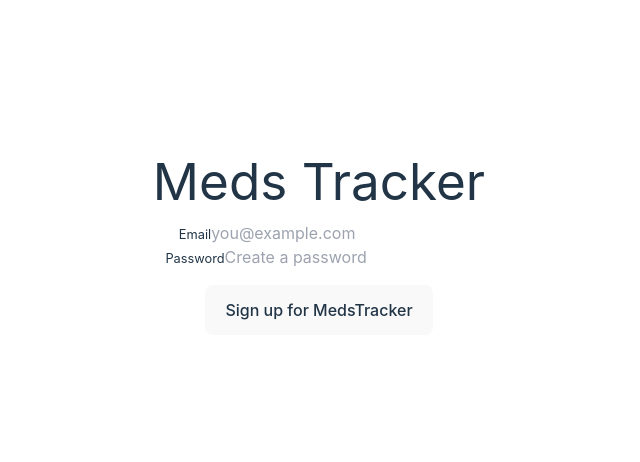
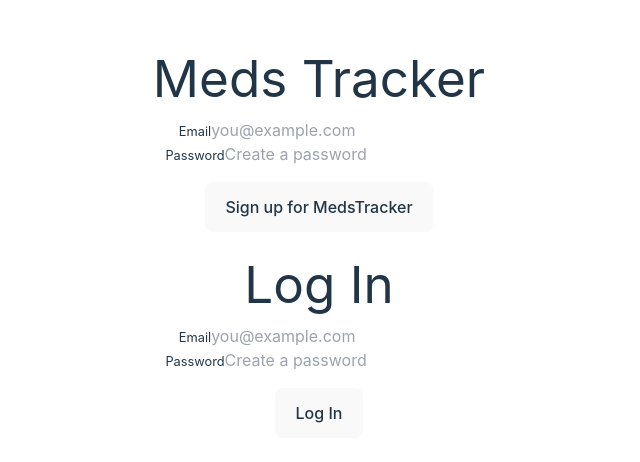
Before and after one commit to nia-h/Tracker, a React (Vite) app: page / in a window 1280 px wide. Shown: the part 156-618 px from the top of the page, without its empty margins (321-961 px from the left). Built offline with nearby package versions, Linux system fonts and the light colour scheme; no server answers.

Commit message:
feature: create login page

```diff
--- a/src/App.jsx
+++ b/src/App.jsx
@@ -3,6 +3,7 @@ import { useState } from 'react';
 import './App.css';
 import CreateEntry from './components/createEntry';
 import HomeGuest from './components/Homeguest';
+import Login from './components/login';
 
 function App() {
   const [count, setCount] = useState(0);
@@ -11,6 +12,7 @@ function App() {
     <>
       {/* <CreateEntry /> */}
       <HomeGuest />
+      <Login />
     </>
   );
 }
--- /dev/null
+++ b/src/components/login.jsx
@@ -0,0 +1,77 @@
+import React, { useState } from 'react';
+//import Page from "./Page"
+import Axios from 'axios';
+const dbBaseURL = import.meta.env.VITE_dbBaseURL;
+// const medsBaseURL = import.meta.env.VITE_medsBaseURL;
+
+function Login() {
+  const [email, setEmail] = useState();
+  const [password, setPassword] = useState();
+
+  async function handleSubmit(e) {
+    e.preventDefault();
+    try {
+      const { data: user } = await Axios.post(`${dbBaseURL}/login`, {
+        email,
+        password,
+      });
+      if (user) {
+        console.log('user==>', user);
+        localStorage.setItem('medTrackerToken', user.token);
+        localStorage.setItem('medTrackerUserEmail', user.email);
+      }
+    } catch (e) {
+      console.log('err==>', e);
+    }
+  }
+
+  return (
+    // <Page title="Welcome!" wide={true}>
+    <div className='row align-items-center'>
+      <div className='col-lg-7 py-3 py-md-5'>
+        <h1 className='display-3'>Log In</h1>
+        <p className='lead text-muted'></p>
+      </div>
+      <div className='col-lg-5 pl-lg-5 pb-3 py-lg-5'>
+        <form onSubmit={handleSubmit}>
+          <div className='form-group'></div>
+          <div className='form-group'>
+            <label htmlFor='email-register' className='text-muted mb-1'>
+              <small>Email</small>
+            </label>
+            <input
+              onChange={e => setEmail(e.target.value)}
+              id='email-register'
+              name='email'
+              className='form-control'
+              type='text'
+              placeholder='you@example.com'
+              autoComplete='off'
+            />
+          </div>
+          <div className='form-group'>
+            <label htmlFor='password-register' className='text-muted mb-1'>
+              <small>Password</small>
+            </label>
+            <input
+              onChange={e => setPassword(e.target.value)}
+              id='password-register'
+              name='password'
+              className='form-control'
+              type='password'
+              placeholder='Create a password'
+            />
+          </div>
+          <button
+            type='submit'
+            className='py-3 mt-4 btn btn-lg btn-success btn-block'>
+            Log In
+          </button>
+        </form>
+      </div>
+    </div>
+    // </Page>
+  );
+}
+
+export default Login;
```
Also changed, not shown: .eslintrc.cjs.
